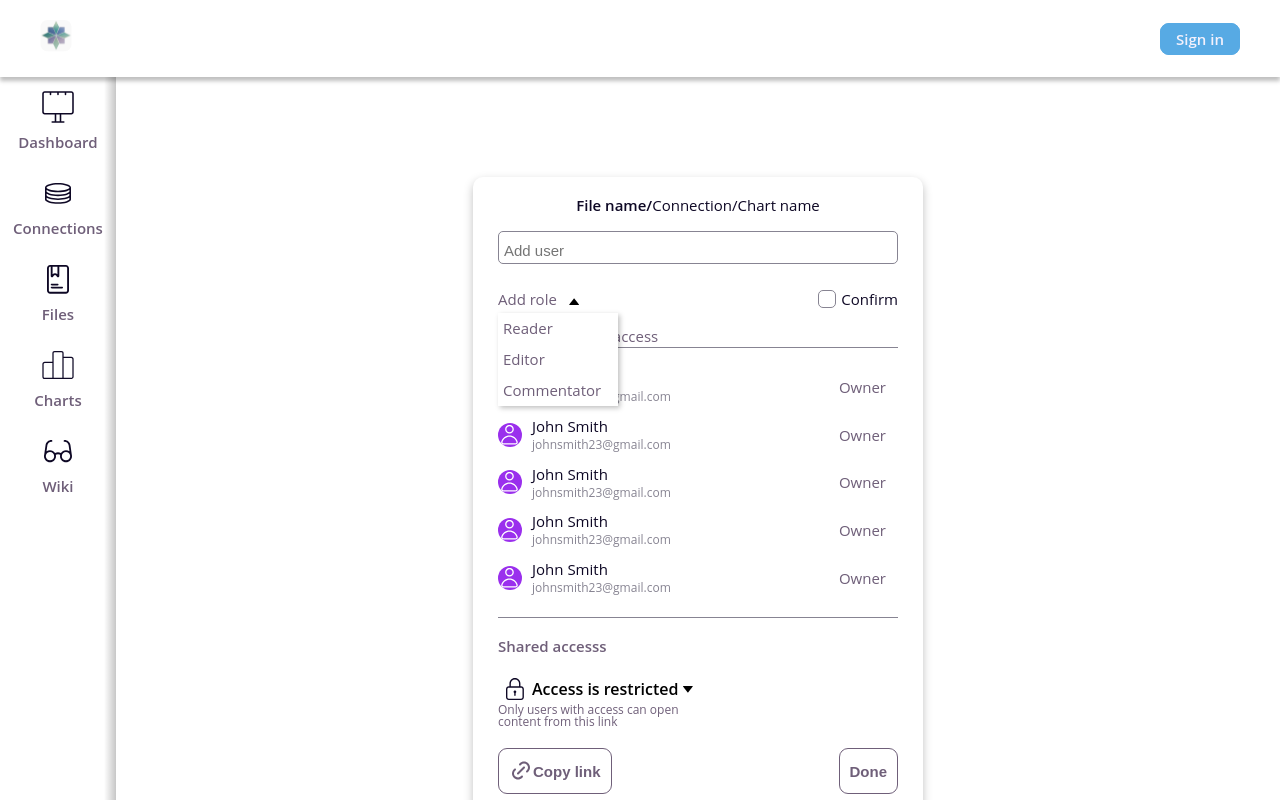
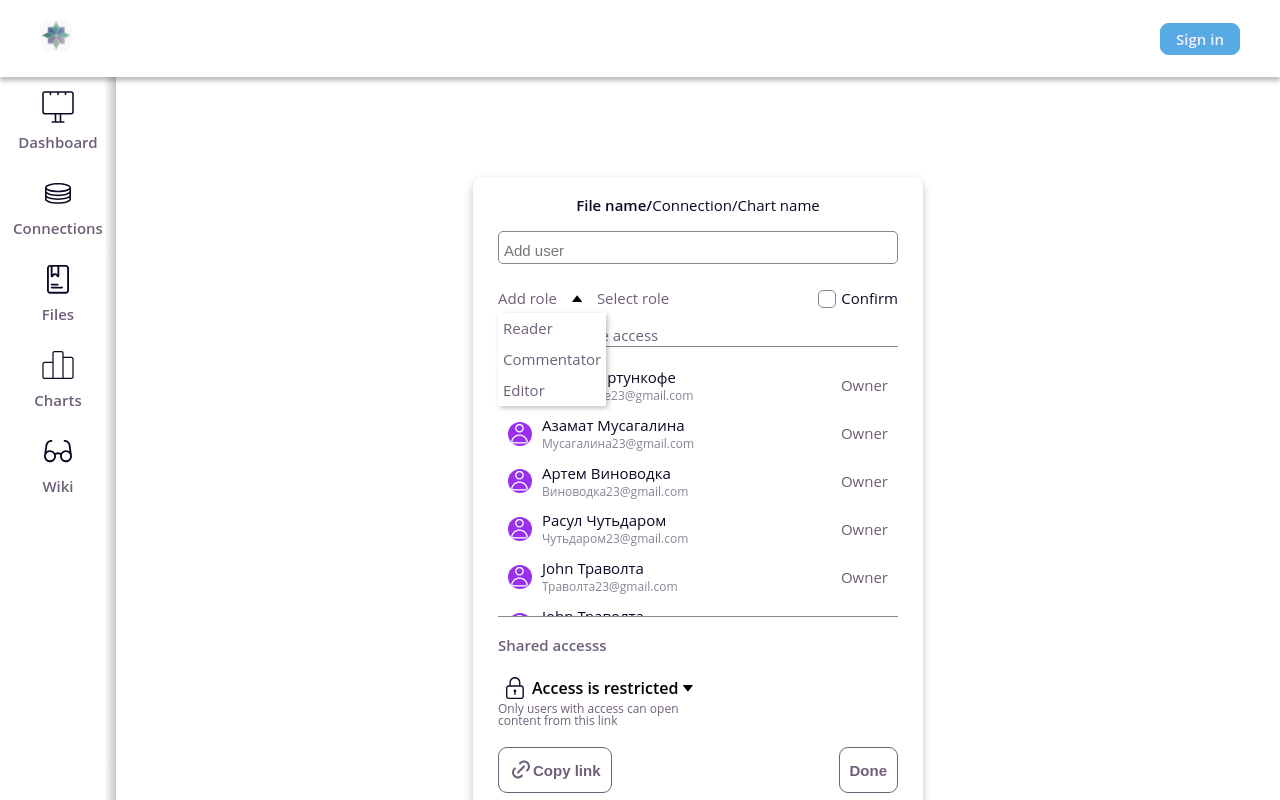
Before and after one commit to MamedovShuxrat/vord-project, a React (Create React App) app: page /community in a window 1280 px wide. Both pictures are taken after a click on the picture 573 px from the left and 301 px from the top of the page. Shown: the top 800 px of the page. Built offline with nearby package versions, Linux system fonts and the light colour scheme; no server answers; a web font is replaced by a local one.

Commit message:
test version invite page

```diff
--- a/src/components/SharingAccess/SharingAccess.jsx
+++ b/src/components/SharingAccess/SharingAccess.jsx
@@ -1,54 +1,145 @@
-import React, { useState, useRef, useEffect } from "react";
+import React, { useState } from "react";
 import styles from "./sharing.module.scss";
 import checkbox from "../CreateDataBaseCard/createDataBaseCard.module.scss";
-import SimpleInput from "../ui/Inputs/SimpleInput";
+import inputStyles from "../ui/Inputs/inputs.module.scss";
+
+import { handleSendData } from "./api";
+import { useToggle } from "../utils/useToggle";
 
 import userAvatarImg from "../../assets/images/icons/common/user-avatar.svg";
 import arrowDownSvg from "../../assets/images/icons/shared/iconDown.svg";
 import linkSvg from "../../assets/images/icons/shared/link.svg";
 import lockSvg from "../../assets/images/icons/shared/lock.svg";
 
+const ADDROLE = [
+  {
+    id: 1,
+    name: "Reader",
+  },
+  {
+    id: 3,
+    name: "Commentator",
+  },
+  {
+    id: 4,
+    name: "Editor",
+  },
+]
+const FETCHUSERDATA = [
+  {
+    id: 1,
+    name: "Ольга Картункофе",
+    email: "Картункофе23@gmail.com",
+    role: "Owner",
+    avatarSrc: userAvatarImg,
+  },
+  {
+    id: 2,
+    name: "Азамат Мусагалина",
+    email: "Мусагалина23@gmail.com",
+    role: "Owner",
+    avatarSrc: userAvatarImg,
+  },
+  {
+    id: 3,
+    name: "Артем Виноводка",
+    email: "Виноводка23@gmail.com",
+    role: "Owner",
+    avatarSrc: userAvatarImg,
+  },
+  {
+    id: 4,
+    name: "Расул Чутьдаром",
+    email: "Чутьдаром23@gmail.com",
+    role: "Owner",
+    avatarSrc: userAvatarImg,
+  },
+  {
+    id: 5,
+    name: "John Траволта",
+    email: "Траволта23@gmail.com",
+    role: "Owner",
+    avatarSrc: userAvatarImg,
+  },
+  {
+    id: 5,
+    name: "John Траволта",
+    email: "Траволта23@gmail.com",
+    role: "Owner",
+    avatarSrc: userAvatarImg,
+  },
+  {
+    id: 5,
+    name: "John Траволта",
+    email: "Траволта23@gmail.com",
+    role: "Owner",
+    avatarSrc: userAvatarImg,
+  },
+  {
+    id: 5,
+    name: "John Траволта",
+    email: "Траволта23@gmail.com",
+    role: "Owner",
+    avatarSrc: userAvatarImg,
+  },
+  {
+    id: 5,
+    name: "John Траволта",
+    email: "Траволта23@gmail.com",
+    role: "Owner",
+    avatarSrc: userAvatarImg,
+  },
+];
+
 const SharingAccess = () => {
-  const [isUserBlockOpen, setIsUserBlockOpen] = useState(false);
-  const [isRestrictedBlockOpen, setIsRestrictedBlockOpen] = useState(false);
-  const userBlockRef = useRef(null);
-  const restrickedBlockRef = useRef(null);
+  const {
+    isOpen: isUserBlockOpen,
+    toggle: toggleUserBlock,
+    ref: userBlockRef,
+  } = useToggle();
 
-  const toggleUserBlock = () => {
-    setIsUserBlockOpen(!isUserBlockOpen);
-    setIsRestrictedBlockOpen(false);
+  const {
+    isOpen: isRestrictedBlockOpen,
+    toggle: toggleRestrictedBlock,
+    ref: restrickedBlockRef,
+  } = useToggle();
+
+  const [role, setRole] = useState(null)
+  const [email, setEmail] = useState("")
+  const [isConfirmed, setIsConfirmed] = useState(false)
+  const [isEmailValid, setIsEmailValid] = useState(true);
+
+  const handleCheckboxChange = async (e) => {
+    const checked = e.target.checked;
+    setIsConfirmed(checked);
+
+    if (checked) {
+      await handleSendData(email, role, setIsConfirmed);
+    }
+    setRole(null)
   };
+  const handleEmailChange = (e) => {
+    const value = e.target.value;
+    setEmail(value);
 
-  const toggleRestrictedBlock = () => {
-    setIsRestrictedBlockOpen(!isRestrictedBlockOpen);
-    setIsUserBlockOpen(false);
-  };
+    const emailPattern = /^[^\s@]+@[^\s@]+\.[^\s@]+$/;
+    setIsEmailValid(emailPattern.test(value));
+  }
 
-  useEffect(() => {
-    const handleClickOutside = (event) => {
-      if (
-        userBlockRef.current &&
-        !userBlockRef.current.contains(event.target) &&
-        restrickedBlockRef.current &&
-        !restrickedBlockRef.current.contains(event.target)
-      ) {
-        setIsUserBlockOpen(false);
-        setIsRestrictedBlockOpen(false);
-      }
-    };
-
-    document.addEventListener("click", handleClickOutside);
-    return () => {
-      document.removeEventListener("click", handleClickOutside);
-    };
-  }, []);
 
   return (
     <div className={styles.access}>
       <h3 className={styles.accessTitle}>
         <span>File name/</span>Connection/Chart name
       </h3>
-      <SimpleInput placeholder="Add user" className="dataBaseInput" />
+      <input
+        type="email"
+        placeholder="Add user"
+        value={email}
+        onChange={handleEmailChange}
+        required
+        className={`${inputStyles.dataBaseInput} ${isEmailValid ? inputStyles.validInput : inputStyles.invalidInput}`}
+      />
       <div className={styles.addRole}>
         <div className={styles.addRoleName}>
           <span>Add role</span>
@@ -60,23 +151,39 @@ const SharingAccess = () => {
             src={arrowDownSvg}
             alt="Icon-down"
           />
+          {role ? (
+            <span className={styles.selectedRole}>
+              {ADDROLE.find(item => item.id === role)?.name}
+            </span>
+          ) : (
+            <span >Select role</span>
+          )}
           {isUserBlockOpen && (
             <div className={styles.addRoleDndMenu} ref={userBlockRef}>
-              <span className={styles.addRoleDndItem}>Reader</span>
-              <span className={styles.addRoleDndItem}>Editor</span>
-              <span className={styles.addRoleDndItem}>Commentator</span>
+              {ADDROLE.map((item, key) => (
+                <span
+                  key={key}
+                  className={styles.addRoleDndItem}
+                  onClick={() => {
+                    setRole(item.id)
+                    toggleUserBlock()
+                  }}
+                >
+                  {item.name}
+                </span>
+              ))}
             </div>
           )}
         </div>
         <label
           className={checkbox.connectCheckBoxWrapper}
-          htmlFor="connectHost"
         >
           <input
             type="checkbox"
-            id="connectConfirm"
             name="Confirm"
             className={checkbox.checkboxInput}
+            checked={isConfirmed}
+            onChange={handleCheckboxChange}
           />
           <span className={checkbox.connectTitle}>Confirm</span>
         </label>
@@ -84,91 +191,25 @@ const SharingAccess = () => {
       <div className={styles.userBlock}>
         <div className={styles.userTitle}> Users who have access</div>
         <div className={styles.usersWrapper}>
-          <div className={styles.userItem}>
+          {FETCHUSERDATA.map(user => (
+            <div key={user.id} className={styles.userItem}>
               <div className={styles.userBg}>
                 <img
                   width={20}
                   height={20}
-                src={userAvatarImg}
-                alt="user avatar"
+                  src={user.avatarSrc}
+                  alt={`${user.name}"s avatar`}
                 />
               </div>
               <div className={styles.userInfo}>
-              <p className={styles.userName}>John Smith</p>
-              <p className={styles.userMail}>johnsmith23@gmail.com</p>
+                <p className={styles.userName}>{user.name}</p>
+                <p className={styles.userMail}>{user.email}</p>
               </div>
               <div className={styles.addRoleName}>
-              <span>Owner</span>
+                <span>{user.role}</span>
               </div>
             </div>
-          <div className={styles.userItem}>
-            <div className={styles.userBg}>
-              <img
-                width={20}
-                height={20}
-                src={userAvatarImg}
-                alt="user avatar"
-              />
-            </div>
-            <div className={styles.userInfo}>
-              <p className={styles.userName}>John Smith</p>
-              <p className={styles.userMail}>johnsmith23@gmail.com</p>
-            </div>
-            <div className={styles.addRoleName}>
-              <span>Owner</span>
-            </div>
-          </div>
-          <div className={styles.userItem}>
-            <div className={styles.userBg}>
-              <img
-                width={20}
-                height={20}
-                src={userAvatarImg}
-                alt="user avatar"
-              />
-            </div>
-            <div className={styles.userInfo}>
-              <p className={styles.userName}>John Smith</p>
-              <p className={styles.userMail}>johnsmith23@gmail.com</p>
-            </div>
-            <div className={styles.addRoleName}>
-              <span>Owner</span>
-            </div>
-          </div>
-          <div className={styles.userItem}>
-            <div className={styles.userBg}>
-              <img
-                width={20}
-                height={20}
-                src={userAvatarImg}
-                alt="user avatar"
-              />
-            </div>
-            <div className={styles.userInfo}>
-              <p className={styles.userName}>John Smith</p>
-              <p className={styles.userMail}>johnsmith23@gmail.com</p>
-            </div>
-            <div className={styles.addRoleName}>
-              <span>Owner</span>
-            </div>
-          </div>
-          <div className={styles.userItem}>
-            <div className={styles.userBg}>
-              <img
-                width={20}
-                height={20}
-                src={userAvatarImg}
-                alt="user avatar"
-              />
-            </div>
-            <div className={styles.userInfo}>
-              <p className={styles.userName}>John Smith</p>
-              <p className={styles.userMail}>johnsmith23@gmail.com</p>
-            </div>
-            <div className={styles.addRoleName}>
-              <span>Owner</span>
-            </div>
-          </div>
+          ))}
         </div>
       </div>
       <div className={styles.restrictedBlock}>
--- /dev/null
+++ b/src/components/SharingAccess/api/index.js
@@ -0,0 +1,58 @@
+import axios from "axios";
+import { toast } from "react-hot-toast";
+
+const API_URL = process.env.REACT_APP_API_URL;
+const INVENT = `${API_URL}/invite/`;
+
+const token = JSON.parse(localStorage.getItem("userToken"));
+
+export const sendRoleData = async (email, access_type_id) => {
+	const inveteData = {
+		email,
+		access_type_id
+	};
+	try {
+		const response = await toast.promise(
+			axios.post(INVENT, inveteData, {
+				headers: {
+					Authorization: `Token ${token}`
+				}
+			}),
+			{
+				loading: "Sending Invite...",
+				success: (res) => {
+					return res.data.message || "The invitation has been sent successfully!"
+				},
+				error: "Error. Please try again."
+			}
+		);
+
+		return response.data;
+	} catch (error) {
+		console.error("Error saving data:", error);
+		throw new Error(error.message);
+	}
+};
+
+export const handleSendData = async (email, role, setIsConfirmed) => {
+	const emailPattern = /^[^\s@]+@[^\s@]+\.[^\s@]+$/;
+	if (!emailPattern.test(email)) {
+		toast.error("Please provide a valid email address.");
+		setIsConfirmed(false);
+		return;
+	}
+
+	if (!role) {
+		toast.error("Please select a role.");
+		setIsConfirmed(false);
+		return;
+	}
+
+	try {
+		await sendRoleData(email, role);
+		setIsConfirmed(true);
+	} catch (error) {
+		console.error("Error sending data:", error);
+		setIsConfirmed(false);
+	}
+};
--- a/src/components/SharingAccess/sharing.module.scss
+++ b/src/components/SharingAccess/sharing.module.scss
@@ -28,20 +28,26 @@
 
 .addRoleName {
     position: relative;
+    display: flex;
+    gap: 15px;
 
     span {
         color: rgb(111, 95, 121);
         font-size: 15px;
         font-weight: 400;
         line-height: 140%;
-        margin-right: 12px;
     }
 
     img {
         transition: all .3s ease-in;
         cursor: pointer;
     }
+
+    .selectedRole {
+        color: #57aae4;
+    }
 }
+
 
 .addRoleDndMenu {
     display: flex;
@@ -120,7 +126,7 @@
 }
 
 .userItem {
-    margin: 10px 0;
+    margin: 10px;
     display: flex;
     align-items: center;
     justify-content: space-between;
--- a/src/components/ui/Inputs/SimpleInput.jsx
+++ b/src/components/ui/Inputs/SimpleInput.jsx
@@ -1,10 +1,10 @@
 import React from "react";
 import inputStyles from "./inputs.module.scss";
 
-const SimpleInput = ({ placeholder, name, value, className, onChange }) => {
+const SimpleInput = ({ type = "text", placeholder, name, value, className, onChange }) => {
   return (
     <input
-      type="text"
+      type={type}
       className={`${inputStyles[className]}`}
       placeholder={placeholder}
       name={name}
--- /dev/null
+++ b/src/components/utils/useToggle.js
@@ -0,0 +1,29 @@
+import { useState, useCallback, useEffect, useRef } from "react";
+
+export const useToggle = (initialValue = false) => {
+    const [isOpen, setIsOpen] = useState(initialValue);
+    const ref = useRef(null);
+
+    const toggle = useCallback(() => {
+        setIsOpen((prevState) => !prevState);
+    }, []);
+
+    const close = useCallback(() => {
+        setIsOpen(false);
+    }, []);
+
+    const handleClickOutside = useCallback((event) => {
+        if (ref.current && !ref.current.contains(event.target)) {
+            close();
+        }
+    }, [close]);
+
+    useEffect(() => {
+        document.addEventListener("mousedown", handleClickOutside);
+        return () => {
+            document.removeEventListener("mousedown", handleClickOutside);
+        };
+    }, [handleClickOutside]);
+
+    return { isOpen, toggle, close, ref };
+};
```
Also changed, not shown: src/components/ui/Inputs/inputs.module.scss (+16 -1 lines). Lines whose indentation alone changed are shown as unchanged.
